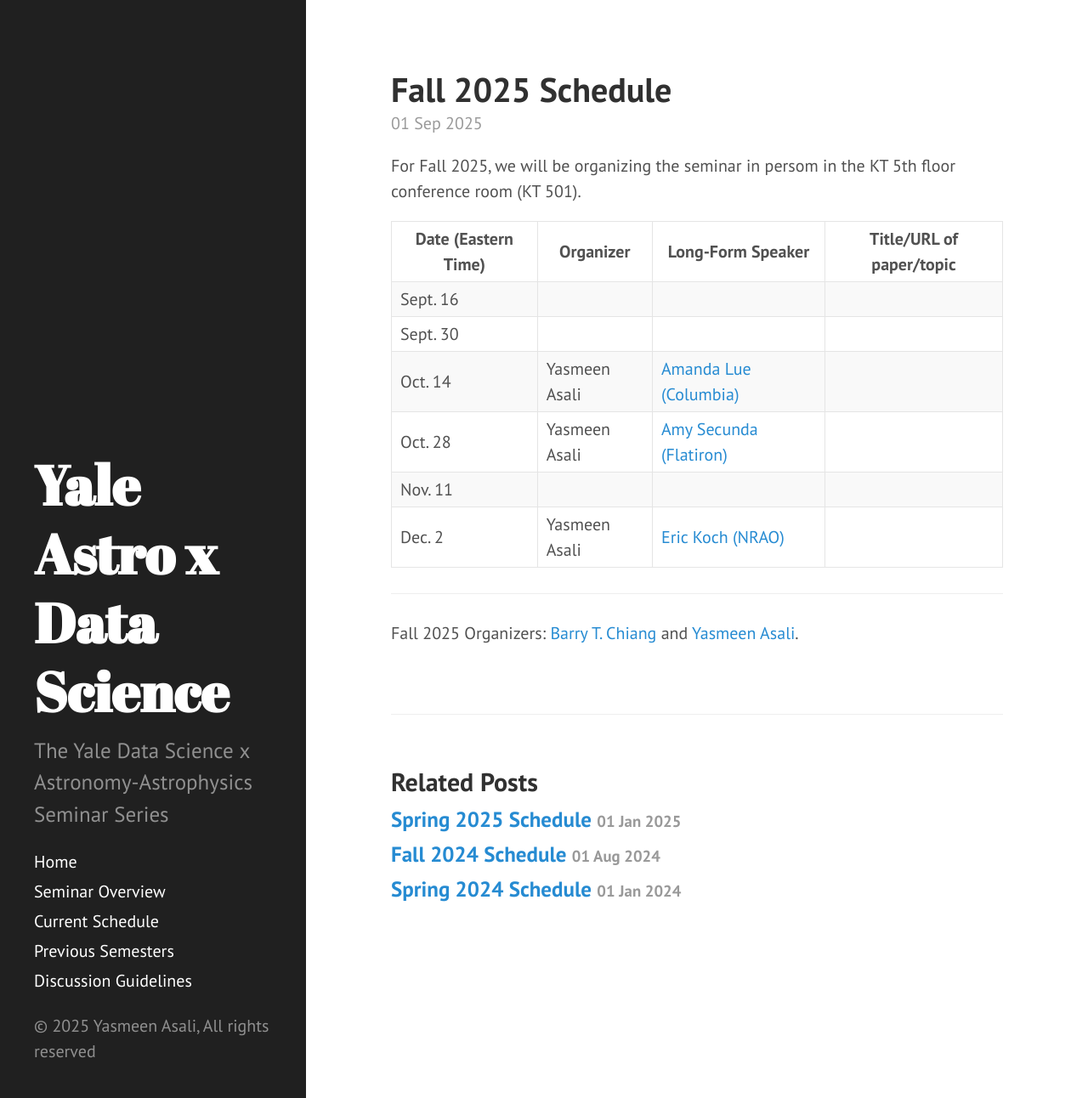
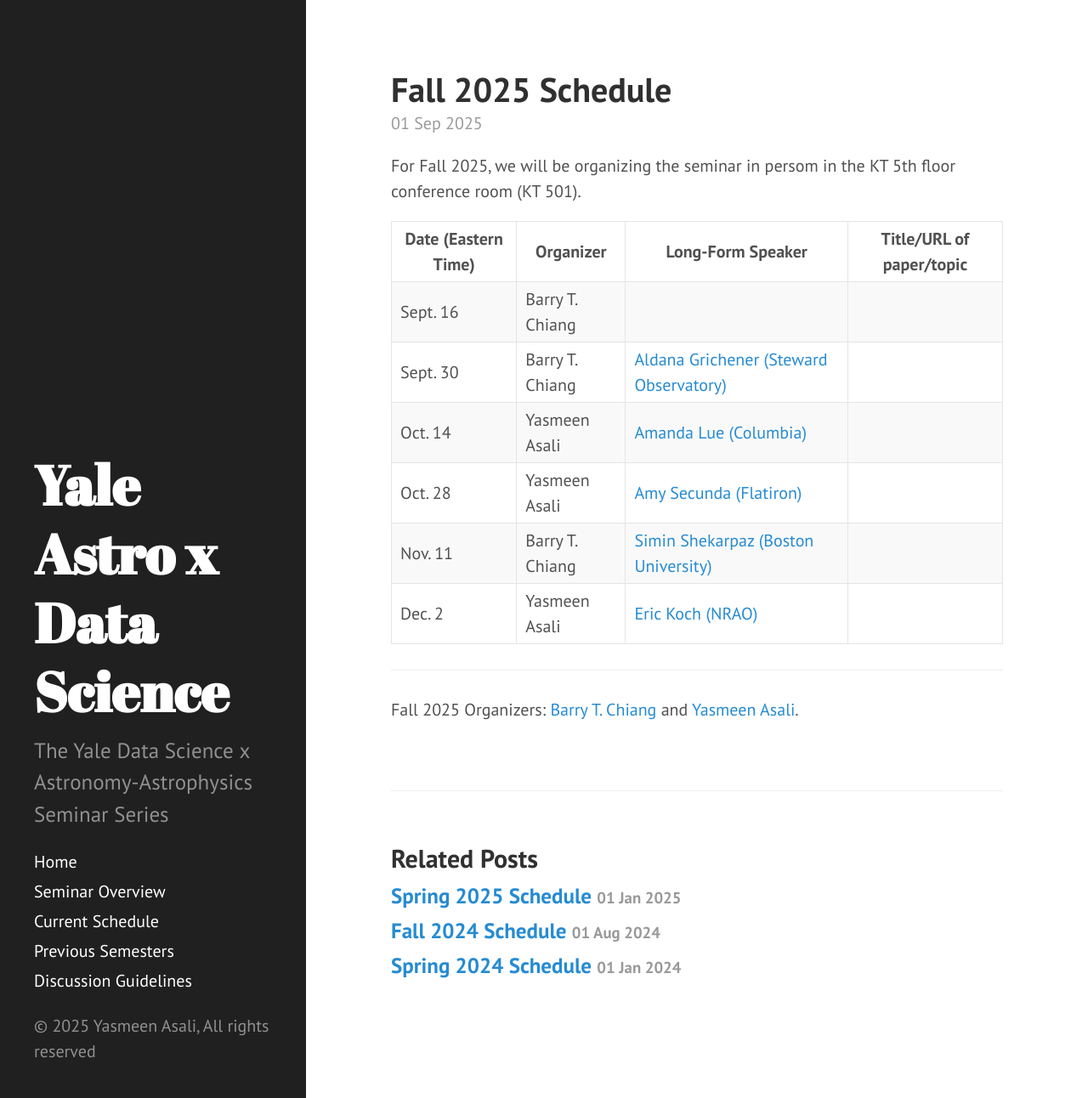
Before and after one commit to yale-dsaas/yale-dsaas.github.io, a Jekyll site: the page built from _posts/2025-09-01-fallschedule.md, in a window 1280 px wide and 1292 px high. Shown: the whole window at 85% size. Built offline with Jekyll 4.4.1, drawn with Linux system fonts in a browser that asks for light colours.

Commit message:
Update 2025-09-01-fallschedule.md

```diff
--- a/_posts/2025-09-01-fallschedule.md
+++ b/_posts/2025-09-01-fallschedule.md
@@ -17,14 +17,14 @@
   <tbody>
     <tr>
       <td>Sept. 16</td>
-      <td></td>
+      <td>Barry T. Chiang</td>
       <td></td>
       <td></td>
     </tr>
     <tr>
       <td>Sept. 30</td>
-      <td></td>
-      <td></td>
+      <td>Barry T. Chiang</td>
+      <td><a href="https://sites.google.com/view/aldanagrichener">Aldana Grichener (Steward Observatory)</a></td>
       <td></td>
     </tr>
     <tr>
@@ -41,8 +41,8 @@
     </tr>
     <tr>
       <td>Nov. 11</td>
-      <td></td>
-      <td></td>
+      <td>Barry T. Chiang</td>
+      <td><a href="https://www.bu.edu/csp/profiles/simin-shekarpaz/">Simin Shekarpaz (Boston University)</a></td>
       <td></td>
     </tr>
     <tr>
```
